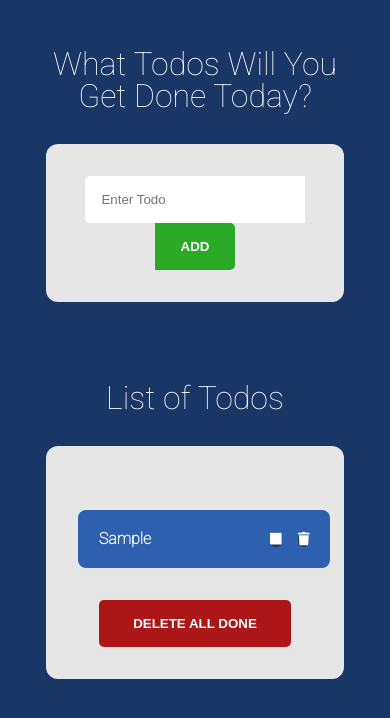
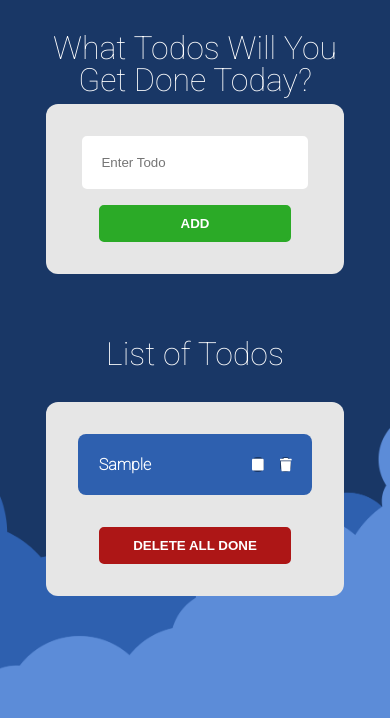
Before and after one commit to jenkrame21/js_todo_app, a React (Create React App) app in the folder js-todo-app/: page / in a window 390 px wide. Both pictures are taken after typing "Sample" into the empty fields and a click on the button "ADD". Shown: the top 718 px of the page. Built offline with nearby package versions, Linux system fonts and the light colour scheme.

Commit message:
Added new colors. Changed html to body and added new properties. Added more styles and media responsiveness to all sections.

```diff
--- a/js-todo-app/src/App.css
+++ b/js-todo-app/src/App.css
@@ -3,6 +3,8 @@
   --primary-blue: rgb(46, 96, 175);
   --primary-light-blue: rgb(92, 140, 216);
   --primary-white: rgb(255, 255, 255);
+  --primary-dark-grey: rgb(85, 85, 85);
+  --primary-grey: rgb(180, 180, 180);
   --primary-light-grey: rgb(230, 230, 230);
   --primary-green: rgb(43, 170, 39);
   --primary-light-green: rgb(80, 199, 76);
@@ -10,9 +12,17 @@
   --primary-light-red: rgb(182, 79, 79);
 }
 
-html {
-  background-color: var(--primary-dark-blue);
+body {
+  background-image: url("./images/checkd_background-01.png");
+  background-size: cover;
+  background-repeat: no-repeat;
+  background-position: top;
+  background-attachment: fixed;
+  width: 100%;
+  overflow-x: hidden;
 }
+
+/* App */
 
 .App {
   text-align: center;
@@ -21,11 +31,47 @@ html {
   align-items: center;
 }
 
+header {
+  width: 80%;
+  margin-bottom: 2rem;
+}
+
+.mainLogo {
+  width: 25%;
+  margin: 1rem 0;
+}
+
 h1 {
   color: var(--primary-white);
-  margin: 3rem 3rem 0 3rem;
+  margin: 2rem 3rem 0 3rem;
   font-size: 2rem;
   font-family: "Roboto", sans-serif;
+}
+
+h4 {
+  color: var(--primary-white);
+  font-family: "Roboto", sans-serif;
+  font-style: italic;
+  margin: 0 2rem 0 2rem;
+}
+
+footer {
+  padding: 1rem;
+  width: 100%;
+}
+
+footer p {
+  font-family: "Roboto", sans-serif;
+  color: var(--primary-white);
+}
+
+/* Media Responsive - App */
+
+@media (max-width: 900px) {
+  .mainLogo {
+    width: 10rem;
+    margin-top: 2rem;
+  }
 }
 
 /* Todo Form */
@@ -40,9 +86,16 @@ form {
 
 form input {
   padding: 1rem;
-  border: none;
+  border: 3px solid var(--primary-white);
   border-radius: 5px 0 0 5px;
   width: 80%;
+  transition: 0.2s ease-in-out;
+  color: var(--primary-dark-grey);
+}
+
+form input:focus {
+  border: 3px solid var(--primary-blue);
+  transition: 0.2s ease-in-out;
 }
 
 button {
@@ -59,12 +112,14 @@ button {
 .addBtn {
   background-color: var(--primary-green);
   transition: 0.4s ease-in-out;
+  border: 3px solid var(--primary-green);
   border-radius: 0 5px 5px 0;
   width: 5rem;
 }
 
 .addBtn:hover {
   background-color: var(--primary-light-green);
+  border: 3px solid var(--primary-light-green);
   transition: 0.4s ease-in-out;
 }
 
@@ -72,6 +127,32 @@ button {
   margin-top: 1rem;
   font-family: "Roboto", sans-serif;
   font-weight: bold;
+}
+
+/* Media Responsive - Todo Form */
+
+@media (max-width: 950px) {
+  form {
+    margin-top: 0.5rem;
+  }
+
+  form input {
+    border-radius: 5px;
+    margin-bottom: 1rem;
+  }
+
+  .addBtn {
+    border-radius: 5px;
+    width: 12rem;
+    padding: 0.5rem 1rem;
+  }
+}
+
+@media (max-width: 280px) {
+  .addBtn {
+    width: 10rem;
+    padding: 0.5rem 1rem;
+  }
 }
 
 /* Todo List */
@@ -101,6 +182,7 @@ button {
 .todoList h3 {
   font-family: "Roboto", sans-serif;
   font-size: 2rem;
+  font-style: italic;
   color: rgb(128, 128, 128);
   font-weight: bold;
 }
@@ -109,11 +191,34 @@ button {
   background-color: var(--primary-red);
   transition: 0.4s ease-in-out;
   width: 12rem;
+  border: 3px solid var(--primary-red);
 }
 
 .clearBtn:hover {
   background-color: var(--primary-light-red);
+  border: 3px solid var(--primary-light-red);
   transition: 0.4s ease-in-out;
+}
+
+.greyClearBtn {
+  font-style: italic;
+  background-color: var(--primary-grey);
+  cursor: initial;
+}
+
+/* Media Responsive - Todo List */
+
+@media (max-width: 950px) {
+  .clearBtn {
+    padding: 0.5rem 0;
+  }
+}
+
+@media (max-width: 280px) {
+  .clearBtn {
+    width: 10rem;
+    padding: 0.5rem 0;
+  }
 }
 
 /* Todo */
@@ -121,20 +226,28 @@ button {
 .todo {
   padding: 1.3rem;
   font-weight: bold;
-  cursor: pointer;
   text-align: center;
   text-transform: capitalize;
   display: flex;
   justify-content: space-between;
   align-items: center;
-  width: 90%;
-  margin: 2rem auto;
+  max-width: 90%;
+  margin: 0 auto 2rem auto;
   background-color: var(--primary-blue);
   color: var(--primary-white);
   border-radius: 8px;
   font-family: "Roboto", sans-serif;
   transition: 0.2s ease-in-out;
   cursor: initial;
+}
+
+.todo span {
+  text-align: left;
+  max-width: 80%;
+  overflow-wrap: break-word;
+  word-wrap: break-word;
+  line-height: normal;
+  hyphens: auto;
 }
 
 .todo button {
@@ -153,3 +266,11 @@ button {
 .doneBtn {
   margin-right: 1rem;
 }
+
+/* Media Responsive - Todo */
+
+@media (max-width: 950px) {
+  .todo span {
+    max-width: 60%;
+  }
+}
```
